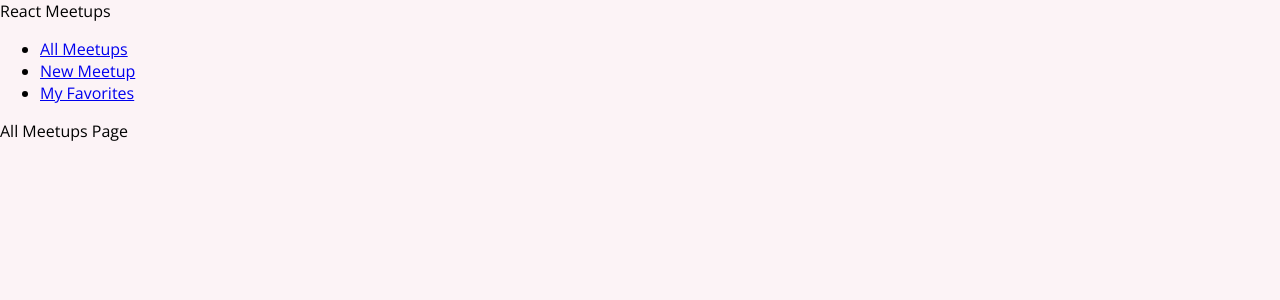
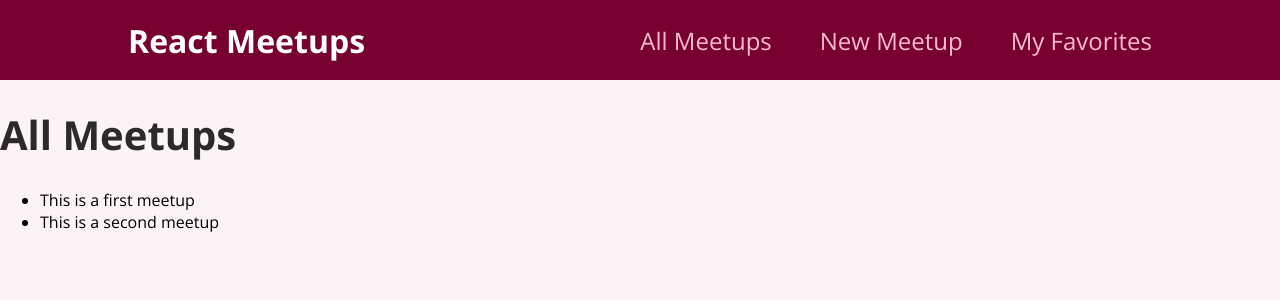
Before and after one commit to nemanjaweb/react-router-switch, a React (Create React App) app: page / in a window 1280 px wide. Shown: the top 300 px of the page. Built offline with nearby package versions, Linux system fonts and the light colour scheme.

Commit message:
list items and key props

```diff
--- a/src/components/layouts/MainNavigation.js
+++ b/src/components/layouts/MainNavigation.js
@@ -1,9 +1,12 @@
 import React from "react";
 import { Link } from "react-router-dom";
+
+import stil from "./MainNavigation.module.css";
+
 const MainNavigation = () => {
   return (
-    <header>
-      <div>React Meetups</div>
+    <header className={stil.header}>
+      <div className={stil.logo}>React Meetups</div>
       <nav>
         <ul>
           <li>
--- /dev/null
+++ b/src/components/layouts/MainNavigation.module.css
@@ -0,0 +1,47 @@
+.header {
+  width: 100%;
+  height: 5rem;
+  display: flex;
+  align-items: center;
+  justify-content: space-between;
+  background-color: #77002e;
+  padding: 0 10%;
+}
+
+.logo {
+  font-size: 2rem;
+  color: white;
+  font-weight: bold;
+}
+
+.header ul {
+  list-style: none;
+  margin: 0;
+  padding: 0;
+  display: flex;
+  align-items: baseline;
+}
+
+.header li {
+  margin-left: 3rem;
+}
+
+.header a {
+  text-decoration: none;
+  font-size: 1.5rem;
+  color: #fcb8d2;
+}
+
+.header a:hover,
+.header a:active,
+.header a.active {
+  color: white;
+}
+
+.badge {
+  background-color: #cc2062;
+  color: white;
+  border-radius: 12px;
+  padding: 0 1rem;
+  margin-left: 0.5rem;
+}
--- a/src/pages/AllMeetups.js
+++ b/src/pages/AllMeetups.js
@@ -1,7 +1,37 @@
 import React from "react";
 
+const DUMMY_DATA = [
+  {
+    id: "m1",
+    title: "This is a first meetup",
+    image:
+      "https://upload.wikimedia.org/wikipedia/commons/thumb/d/d3/Stadtbild_M%C3%BCnchen.jpg/2560px-Stadtbild_M%C3%BCnchen.jpg",
+    address: "Meetupstreet 5, 12345 Meetup City",
+    description:
+      "This is a first, amazing meetup which you definitely should not miss. It will be a lot of fun!",
+  },
+  {
+    id: "m2",
+    title: "This is a second meetup",
+    image:
+      "https://upload.wikimedia.org/wikipedia/commons/thumb/d/d3/Stadtbild_M%C3%BCnchen.jpg/2560px-Stadtbild_M%C3%BCnchen.jpg",
+    address: "Meetupstreet 5, 12345 Meetup City",
+    description:
+      "This is a first, amazing meetup which you definitely should not miss. It will be a lot of fun!",
+  },
+];
+
 const AllMeetups = () => {
-  return <div>All Meetups Page</div>;
+  return (
+    <div>
+      <h1>All Meetups</h1>
+      <ul>
+        {DUMMY_DATA.map((meetup) => {
+          return <li key={meetup.id}>{meetup.title}</li>;
+        })}
+      </ul>
+    </div>
+  );
 };
 
 export default AllMeetups;
```
